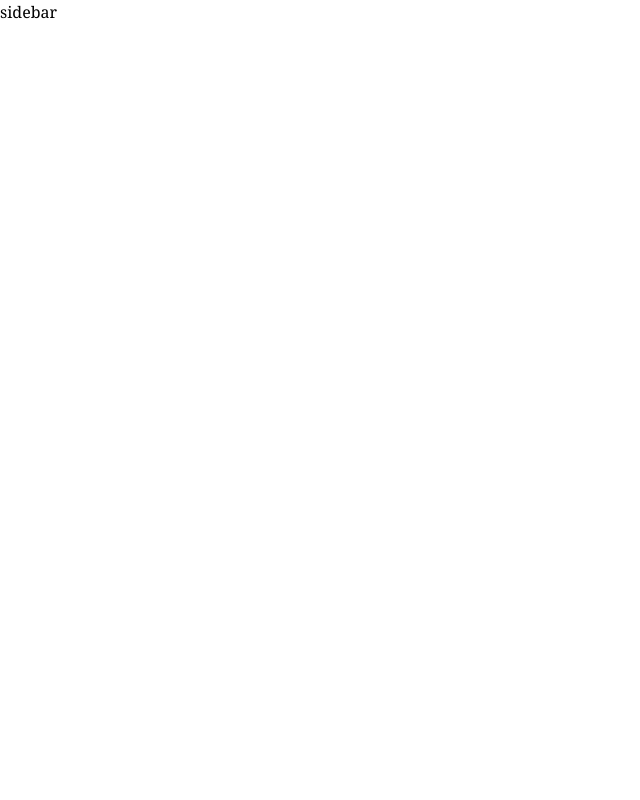
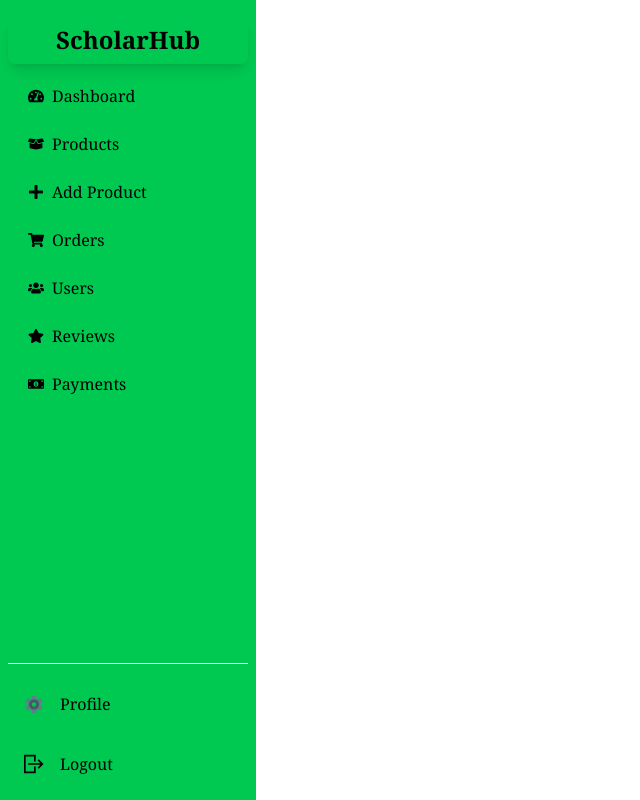
Before and after one commit to md-abu-naim/NatureGlow, a React (Vite) app: page /dashboard in a window 1280 px wide. Shown: the whole page, without its empty margins (0-640 px from the left). Built offline with nearby package versions, Linux system fonts and the light colour scheme; no server answers.

Commit message:
sidebar desgin start

```diff
--- a/src/Components/Navber.jsx
+++ b/src/Components/Navber.jsx
@@ -1,9 +1,9 @@
 import { FaCartPlus } from "react-icons/fa";
 import { VscAccount } from "react-icons/vsc";
 import { NavLink, Link, useNavigate } from "react-router-dom";
-import useAuth from "../Provider/useAuth";
 import useCart from "../Hooks/useCart";
 import Swal from "sweetalert2";
+import useAuth from "../Hooks/useAuth";
 
 const Navbar = () => {
     const { user, LogoutUser } = useAuth();
--- a/src/Provider/useAuth.jsx
+++ b/src/Hooks/useAuth.jsx
@@ -1,5 +1,5 @@
-import React, { useContext } from 'react';
-import { AuthContext } from './AuthProvider';
+import { useContext } from 'react';
+import { AuthContext } from '../Provider/AuthProvider';
 
 const useAuth = () => {
     const auth = useContext(AuthContext)
--- a/src/MainLayout/Dashboard.jsx
+++ b/src/MainLayout/Dashboard.jsx
@@ -1,11 +1,12 @@
 import { Outlet } from "react-router-dom";
+import Sidebar from "../Pages/Dashboard/Sidebar/Sidebar";
 
 const Dashboard = () => {
     return (
         <div className="bg-white font-serif text-black">
             <div className="relative min-h-screen lg:flex">
                 {/* sidebar */}
-                sidebar
+                <Sidebar />
 
                 {/* pages */}
                 <div className="flex-1 lg:ml-64">
--- a/src/Pages/Autentication/SignIn.jsx
+++ b/src/Pages/Autentication/SignIn.jsx
@@ -1,9 +1,9 @@
 import { FaEnvelope, FaLock, FaFacebookF, FaGoogle, FaUnlock } from "react-icons/fa";
 import { Link, useNavigate } from "react-router-dom";
-import useAuth from "../../Provider/useAuth";
 import toast from "react-hot-toast";
 import Swal from "sweetalert2";
 import { useState } from "react";
+import useAuth from "../../Hooks/useAuth";
 
 const SignIn = () => {
     const { loginUser, signInWithGoogle, fbLogin, resetPassword } = useAuth();
--- a/src/Pages/Autentication/SignUp.jsx
+++ b/src/Pages/Autentication/SignUp.jsx
@@ -1,9 +1,9 @@
 import { FaEnvelope, FaLock, FaUnlock, FaUser } from "react-icons/fa";
 import { Link, useNavigate } from "react-router-dom";
-import useAuth from "../../Provider/useAuth";
 import toast from "react-hot-toast";
 import Swal from "sweetalert2";
 import { useState } from "react";
+import useAuth from "../../Hooks/useAuth";
 
 const SignUp = () => {
     const {createUser, updateUser, setUser, user} = useAuth()
--- /dev/null
+++ b/src/Pages/Dashboard/Sidebar/Sidebar.jsx
@@ -0,0 +1,182 @@
+// import { useState } from 'react';
+// import { Link } from 'react-router-dom';
+// import { FaTachometerAlt, FaBoxOpen, FaPlus, FaShoppingCart, FaUsers, FaStar, FaMoneyBillAlt, FaUser, FaSignOutAlt, FaBars } from 'react-icons/fa';
+
+// export default function AdminSidebar() {
+//   const [isOpen, setIsOpen] = useState(false);
+
+//   const toggleSidebar = () => setIsOpen(!isOpen);
+
+//   return (
+//     <div className="flex">
+//       {/* Sidebar toggle button for mobile */}
+//       <button
+//         onClick={toggleSidebar}
+//         className="md:hidden p-3 text-green-600 focus:outline-none fixed z-50 top-4 left-4 bg-white shadow rounded-md"
+//       >
+//         <FaBars size={20} />
+//       </button>
+
+//       {/* Sidebar */}
+//   <aside
+//     className={`bg-green-100 text-black w-64 min-h-screen shadow-xl p-4 pt-6 fixed top-0 left-0 z-40 transition-transform duration-300 ease-in-out
+//       ${isOpen ? 'translate-x-0' : '-translate-x-full'} md:translate-x-0`}
+//   >
+//     <h2 className="text-2xl font-bold bg-green-500 text-green-600 mb-6 pl-2">Dashboard</h2>
+
+// <nav className="flex flex-col gap-2">
+//   <Link to="/admin/dashboard" className="flex items-center gap-2 p-2 hover:bg-green-100 rounded">
+//     <FaTachometerAlt /> Dashboard
+//   </Link>
+//   <Link to="/admin/products" className="flex items-center gap-2 p-2 hover:bg-green-100 rounded">
+//     <FaBoxOpen /> Products
+//   </Link>
+//   <Link to="/admin/products/add" className="flex items-center gap-2 p-2 hover:bg-green-100 rounded">
+//     <FaPlus /> Add Product
+//   </Link>
+//   <Link to="/admin/orders" className="flex items-center gap-2 p-2 hover:bg-green-100 rounded">
+//     <FaShoppingCart /> Orders
+//   </Link>
+//   <Link to="/admin/users" className="flex items-center gap-2 p-2 hover:bg-green-100 rounded">
+//     <FaUsers /> Users
+//   </Link>
+//   <Link to="/admin/reviews" className="flex items-center gap-2 p-2 hover:bg-green-100 rounded">
+//     <FaStar /> Reviews
+//   </Link>
+//   <Link to="/admin/payments" className="flex items-center gap-2 p-2 hover:bg-green-100 rounded">
+//     <FaMoneyBillAlt /> Payments
+//   </Link>
+// </nav>
+
+//     <div className="mt-auto pt-6 border-t border-gray-200">
+//       <Link to="/admin/profile" className="flex items-center gap-2 p-2 hover:bg-green-100 rounded">
+//         <FaUser /> Profile
+//       </Link>
+//       <button className="flex items-center gap-2 p-2 hover:bg-red-100 rounded text-red-600 w-full">
+//         <FaSignOutAlt /> Logout
+//       </button>
+//     </div>
+//   </aside>
+
+//       {/* Overlay for mobile when sidebar is open */}
+//       {isOpen && (
+//         <div
+//           className="fixed inset-0 bg-black bg-opacity-30 md:hidden z-30"
+//           onClick={toggleSidebar}
+//         />
+//       )}
+
+//       {/* Page content placeholder */}
+//       <div className="ml-0 md:ml-64 w-full">
+//         {/* Your page content will go here */}
+//         page content
+//       </div>
+//     </div>
+//   );
+// }
+
+
+import { useState } from 'react'
+import { GrLogout } from 'react-icons/gr'
+import { FcSettings } from 'react-icons/fc'
+import { NavLink } from 'react-router-dom'
+import { Link } from 'react-router-dom'
+import useAuth from '../../../Hooks/useAuth'
+import { FaBars, FaBoxOpen, FaMoneyBillAlt, FaPlus, FaShoppingCart, FaStar, FaTachometerAlt, FaUsers } from 'react-icons/fa'
+const Sideber = () => {
+    const [isActive, setActive] = useState(false)
+    const { logOutUser } = useAuth()
+
+    // Sidebar Responsive Handler
+    const handleToggle = () => {
+        setActive(!isActive)
+    }
+
+    return (
+        <div>
+            {/*  */}
+            {/* Small Screen Navbar */}
+            <div className='bg-green-100 text-black flex justify-between md:hidden'>
+                <div>
+                    <div className='block cursor-pointer p-4 font-bold'>
+                        <Link to='/' className='text-2xl text-black'>ScholarHub</Link>
+                    </div>
+                </div>
+
+                <button
+                    onClick={handleToggle}
+                    className='mobile-menu-button p-4 focus:outline-none focus:bg-[#bba684]'
+                >
+                    <FaBars className='h-5 w-5' />
+                </button>
+            </div>
+
+            {/* Sidebar */}
+            <div
+                className={`z-10 md:fixed flex flex-col justify-between overflow-x-hidden text-white bg-green-500 w-64 space-y-6 px-2 py-4 absolute inset-y-0 left-0 transform ${isActive && '-translate-x-full'
+                    }  md:translate-x-0  transition duration-200 ease-in-out`}
+            >
+                <div>
+                    <div>
+                        <div className='w-full hidden md:flex px-4 py-2 shadow-lg rounded-lg justify-center items-center mx-auto'>
+                            <Link to='/' className='text-2xl font-bold text-black'>ScholarHub</Link>
+                        </div>
+                    </div>
+
+                    {/* Nav Items */}
+                    <nav className="flex flex-col gap-2 text-black ml-3 mt-3">
+                        <Link to="/dashboard" className="flex items-center gap-2 p-2 hover:bg-green-100 rounded">
+                            <FaTachometerAlt /> Dashboard
+                        </Link>
+                        <Link to="products" className="flex items-center gap-2 p-2 hover:bg-green-100 rounded">
+                            <FaBoxOpen /> Products
+                        </Link>
+                        <Link to="products/add" className="flex items-center gap-2 p-2 hover:bg-green-100 rounded">
+                            <FaPlus /> Add Product
+                        </Link>
+                        <Link to="orders" className="flex items-center gap-2 p-2 hover:bg-green-100 rounded">
+                            <FaShoppingCart /> Orders
+                        </Link>
+                        <Link to="users" className="flex items-center gap-2 p-2 hover:bg-green-100 rounded">
+                            <FaUsers /> Users
+                        </Link>
+                        <Link to="reviews" className="flex items-center gap-2 p-2 hover:bg-green-100 rounded">
+                            <FaStar /> Reviews
+                        </Link>
+                        <Link to="payments" className="flex items-center gap-2 p-2 hover:bg-green-100 rounded">
+                            <FaMoneyBillAlt /> Payments
+                        </Link>
+                    </nav>
+                </div>
+
+                <div>
+                    <hr />
+
+                    {/* Profile Menu */}
+                    <NavLink
+                        to='/dashboard/profile'
+                        className={({ isActive }) =>
+                            `flex items-center px-4 py-2 my-5  transition-colors duration-300 transform  hover:bg-[#0d0801]   hover:text-white ${isActive ? 'bg-[#f7ce8c]  text-black' : 'text-black'
+                            }`
+                        }
+                    >
+                        <FcSettings className='w-5 h-5' />
+
+                        <span className='mx-4 font-medium'>Profile</span>
+                    </NavLink>
+                    {/* logout */}
+                    <button
+                        onClick={logOutUser}
+                        className='flex w-full items-center px-4 py-2 mt-5 text-black hover:text-white hover:bg-black transition-colors duration-300 transform'
+                    >
+                        <GrLogout className='w-5 h-5' />
+
+                        <span className='mx-4 font-medium'>Logout</span>
+                    </button>
+                </div>
+            </div>
+        </div>
+    );
+};
+
+export default Sideber;
```
